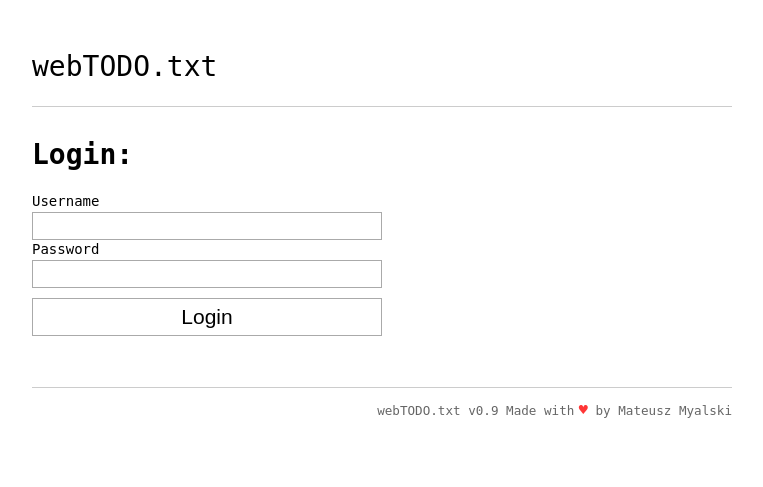
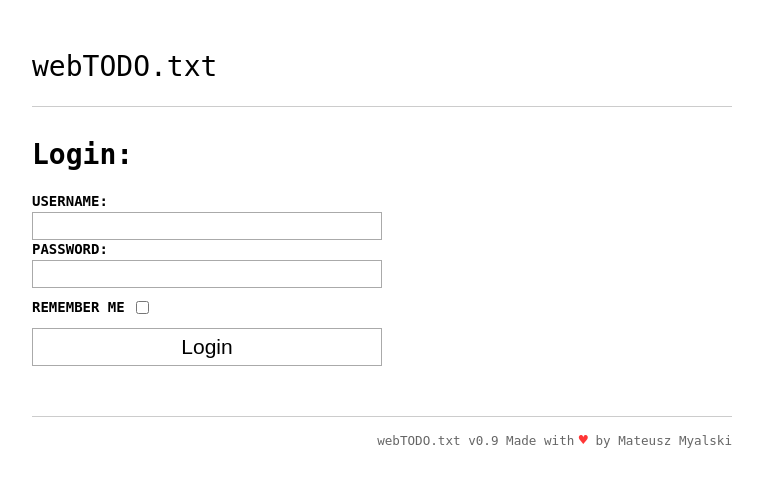
Before and after one commit to MateuszMyalski/webtodotxt, a Flask app: page / in a window 1280 px wide. Shown: the top 487 px of the page, without its empty margins (258-1021 px from the left). Run offline with Flask 3, Linux system fonts and the light colour scheme; parts of the project's set-up code (start-up, migrations or seed data) failed here and were passed over; some libraries are stand-ins or nearby versions.

```diff
--- a/webtodotxt/__init__.py
+++ b/webtodotxt/__init__.py
@@ -1,15 +1,12 @@
 from .extensions import login_manager, users_db, app
 from .routes import bp
-from werkzeug.middleware.proxy_fix import ProxyFix
 
 
 def create_app(config_class=None):
     if config_class:
         app.config.from_object(config_class)
     else:
-        app.config.from_pyfile('config.py', silent=True)
-
-    app.wsgi_app = ProxyFix(app.wsgi_app, x_proto=1, x_host=1)
+        app.config.from_pyfile("config.py", silent=True)
 
     login_manager.init_app(app)
 
--- a/webtodotxt/auth.py
+++ b/webtodotxt/auth.py
@@ -3,13 +3,14 @@ from .django_http import url_has_allowed_host_and_scheme
 from flask import abort, render_template, request, redirect, url_for
 from flask_wtf import FlaskForm
 from flask_login import login_user, logout_user
-from wtforms import StringField, PasswordField, SubmitField, validators
+from wtforms import StringField, PasswordField, SubmitField, BooleanField, validators
 from .extensions import login_manager, users_db
 
 
 class LoginForm(FlaskForm):
     username = StringField("Username", [validators.DataRequired()])
     password = PasswordField("Password", [validators.DataRequired()])
+    remember = BooleanField('Remember Me')
     submit = SubmitField("Login")
 
 
@@ -38,7 +39,7 @@ def auth_authenticate_post():
             "login.html", form=form, infos=[("error", "Invalid username/password")]
         )
 
-    if not login_user(user):
+    if not login_user(user, remember=form.remember.data):
         return render_template(
             "login.html", form=form, infos=[("error", "User inactive")]
         )
--- a/webtodotxt/config.py
+++ b/webtodotxt/config.py
@@ -1,5 +1,5 @@
 import os
-
+from datetime import timedelta
 
 class Config:
     SECRET_KEY = os.environ.get("SECRET_KEY", "unsafe-default-key")
@@ -25,3 +25,4 @@ class DevelopmentConfig(Config):
     SESSION_COOKIE_SECURE = False
     SESSION_COOKIE_SAMESITE = None
     SESSION_COOKIE_DOMAIN = False
+    REMEMBER_COOKIE_DURATION = timedelta(days=30)
--- a/webtodotxt/main.py
+++ b/webtodotxt/main.py
@@ -1,4 +1,4 @@
-from flask import render_template
+from flask import render_template, request
 from flask_login import current_user
 from flask_wtf import FlaskForm
 from wtforms import (
@@ -96,5 +96,5 @@ def main_get():
         current_date=date.today(),
         calendar=calendar.month(date.today().year, date.today().month),
         full_name=requested_user.full_name,
-        due_tasks=_count_passed_due(undone),
+        due_tasks=_count_passed_due(undone)
     )
--- a/webtodotxt/static/styles.css
+++ b/webtodotxt/static/styles.css
@@ -66,6 +66,7 @@ form.append-task-form {
 
 }
 
+form.login-form,
 form.append-task-form label {
   margin-top: 10px;
   margin-bottom: 2px;
@@ -74,8 +75,20 @@ form.append-task-form label {
   text-transform: uppercase;
 }
 
+form.login-form > label.remember-me-label {
+  display: inline-flex;
+  align-items: center;
+  gap: 0.5em;
+  margin-top: 10px;
+}
+
+form.login-form label:after,
 form.append-task-form label:after {
   content: ":";
+}
+
+form.login-form > label.remember-me-label:after {
+  content: none;
 }
 
 form.append-task-form > input[type="submit"]:hover {
@@ -102,7 +115,6 @@ form.config-form > input {
 
   font-size: 1em;
 }
-
 
 form.login-form > input[type="submit"],
 form.config-form > input[type="submit"] {
--- a/webtodotxt/templates/login.html
+++ b/webtodotxt/templates/login.html
@@ -10,6 +10,10 @@
 
   {{ form.password.label }}{{ form.password() }}
 
+  <label class="remember-me-label">
+    {{ form.remember.label.text }}{{ form.remember() }}
+  </label>
+
   {{ form.submit() }}
 </form>
 
--- a/webtodotxt/templates/main.html
+++ b/webtodotxt/templates/main.html
@@ -14,7 +14,7 @@
 <div class="hello-message-container">
     <div class="left">
         <h3>Welcome {{ full_name }}!</h3>
-        <p>It's <b>{{ current_date }}</b>, and you have <b>{{ tasks_undone | length }}</b> unfinished tasks.</p>
+        <p>It's <b>{{ current_date }}</b>, and you have <b>{{ tasks_undone | length }}</b> unfinished tasks{% if tasks_undone | length == 0 %} 🎉{% endif %}.</p>
         {% if due_tasks > 0 %}
         <p><b>{{ due_tasks }} task{% if due_tasks > 1 %}s{% endif %} passed their deadilne!</b></p>
         {% endif %}
@@ -25,7 +25,7 @@
         </pre>
     </div>
 </div>
-<form method="POST" class="append-task-form" action="/task">
+<form method="POST" class="append-task-form" action="{{ url_for('main.internal_crud', _external=True) }}">
     {{ form.hidden_tag() }}
 
     {{ form.task.label }}
```
